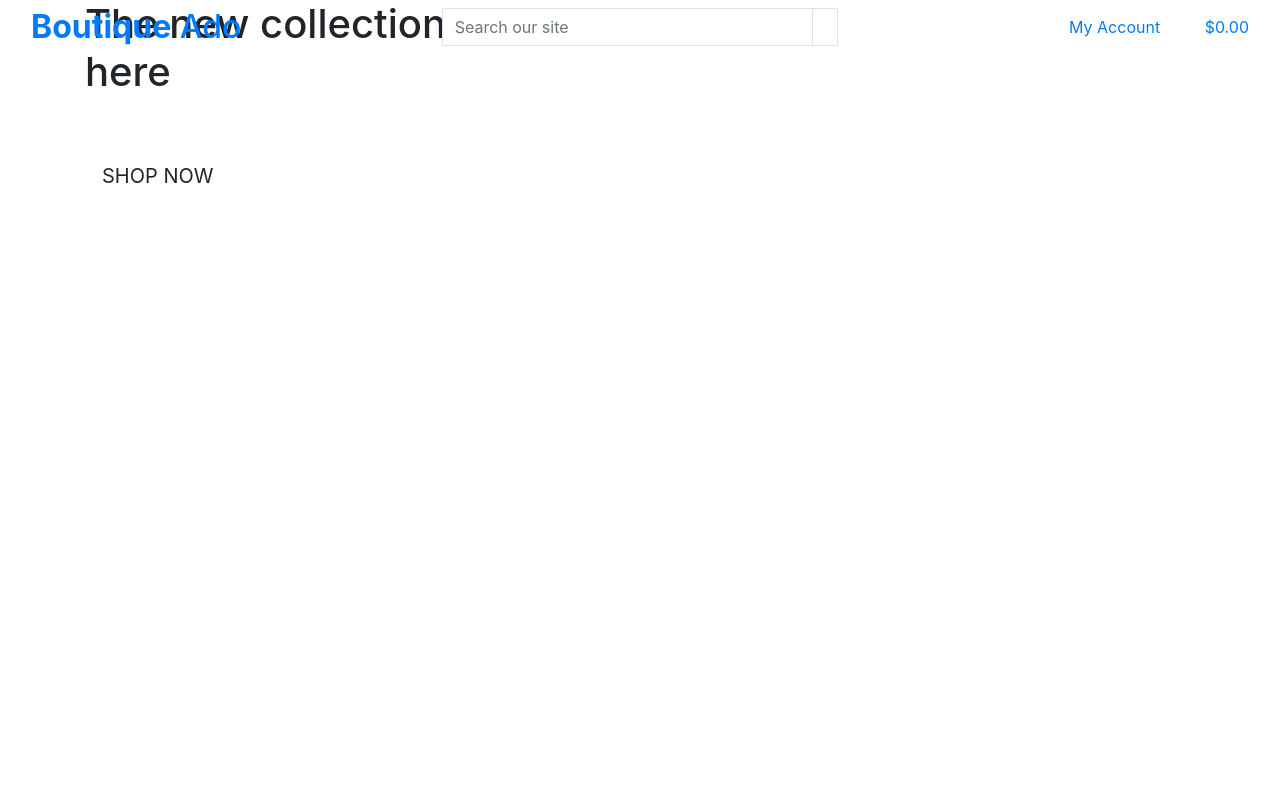
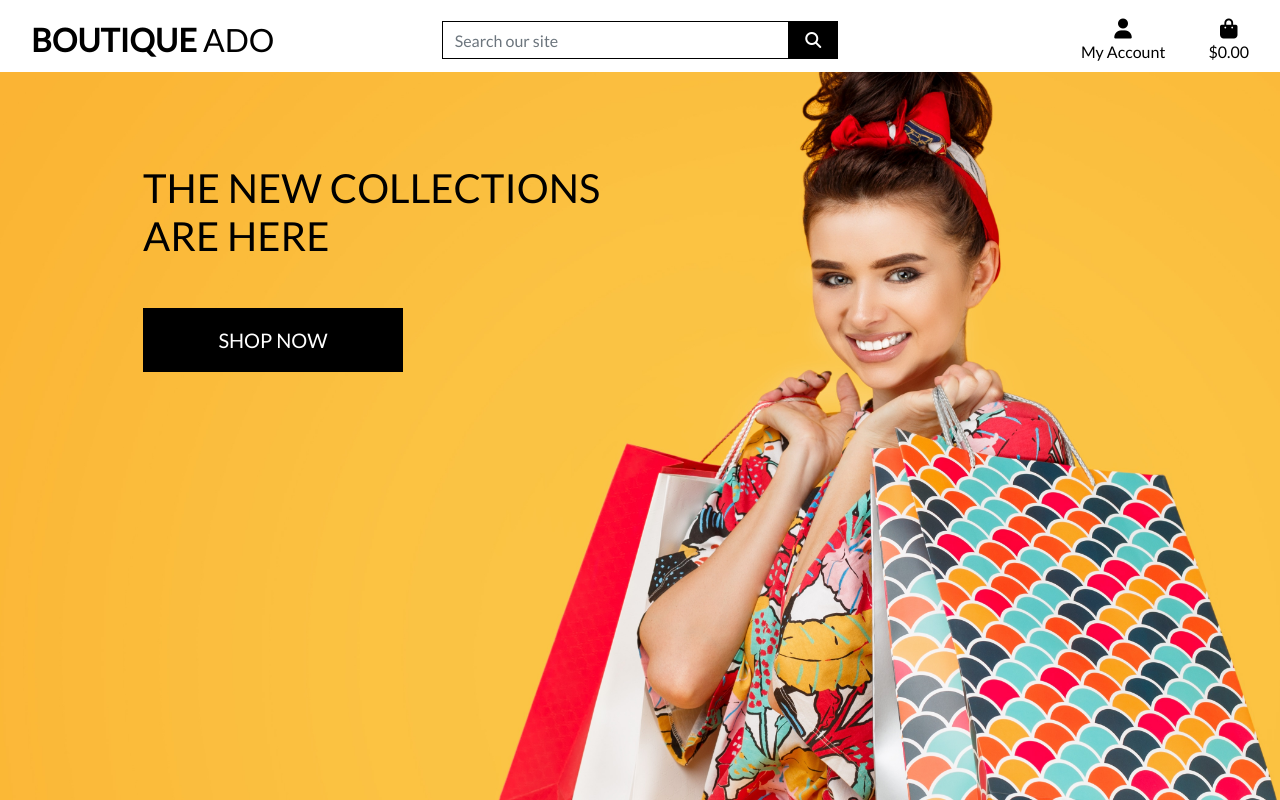
Before and after one commit to Tom-Nagy/boutique-ado, a Django app: page / in a window 1280 px wide. Run offline with Django 3.2, Linux system fonts and the light colour scheme; some libraries are stand-ins or nearby versions.

Commit message:
Complete homepage header and css

```diff
--- a/boutique_ado/settings.py
+++ b/boutique_ado/settings.py
@@ -148,6 +148,10 @@ USE_TZ = True
 # https://docs.djangoproject.com/en/3.2/howto/static-files/
 
 STATIC_URL = '/static/'
+STATICFILES_DIRS = (os.path.join(BASE_DIR, 'static'),)
+
+MEDIA_URL = '/media/'
+MEDIA_ROOT = os.path.join(BASE_DIR, 'media')
 
 # Default primary key field type
 # https://docs.djangoproject.com/en/3.2/ref/settings/#default-auto-field
--- a/boutique_ado/urls.py
+++ b/boutique_ado/urls.py
@@ -15,9 +15,11 @@ Including another URLconf
 """
 from django.contrib import admin
 from django.urls import path, include
+from django.conf import settings
+from django.conf.urls.static import static
 
 urlpatterns = [
     path('admin/', admin.site.urls),
     path('accounts/', include('allauth.urls')),
     path('', include('home.urls')),
-]
+] + static(settings.MEDIA_URL, document_root=settings.MEDIA_ROOT)
--- a/home/templates/home/index.html
+++ b/home/templates/home/index.html
@@ -2,7 +2,7 @@
 {% load static %}
 
 {% block page_header %}
-    <div class="conatainer header-container">
+    <div class="container header-container">
         <div class="row">
             <div class="col"></div>
         </div>
--- /dev/null
+++ b/static/css/base.css
@@ -0,0 +1,81 @@
+html {
+    height: 100%;
+}
+
+body {
+    background: url('/media/homepage_background_cropped.jpg') no-repeat center center fixed;
+    background-size: cover;
+    height: calc(100vh - 164px);
+    color: #555;
+    font-family: 'Lato', sans-serif;
+}
+
+/* from Bulma */
+.icon {
+    align-items: center;
+    display: inline-flex;
+    justify-content: center;
+    height: 1.5rem;
+    width: 1.5rem;
+}
+
+.logo-font {
+    text-transform: uppercase;
+}
+
+.main-logo-link {
+    width: fit-content; /* take as much space as the text require and no more  */
+}
+
+.shop-now-button {
+    background: black;
+    color: white;
+    min-width: 260px;
+}
+
+.btn-black {
+    background: black;
+    color: white;
+}
+
+.shop-now-button:hover,
+.shop-now-button:active,
+.shop-now-button:focus,
+.btn-black:hover,
+.btn-black:active,
+.btn-black:focus {
+    background: #222;
+    color: white;
+}
+
+.text-black {
+    color: #000 !important;
+}
+
+.border-black {
+    border: 1px solid black !important;
+}
+
+/* -------------------------------- Media Queries */
+
+/* Slightly larger container on xl screens */
+@media (min-width: 1200px) {
+    .container {
+        max-width: 80%;
+    }
+}
+
+/* fixed top navbar only on medium and up */
+@media (min-width: 992px) {
+    .fixed-top-desktop-only {
+        position: fixed;
+        top: 0;
+        right: 0;
+        left: 0;
+        z-index: 1030;
+    }
+
+    .header-container {
+        padding-top: 164px;
+    }
+}
--- a/templates/base.html
+++ b/templates/base.html
@@ -17,6 +17,10 @@
   {% block corecss %}
     <link rel="stylesheet" href="https://stackpath.bootstrapcdn.com/bootstrap/4.4.1/css/bootstrap.min.css"
       integrity="sha384-Vkoo8x4CGsO3+Hhxv8T/Q5PaXtkKtu6ug5TOeNV6gBiFeWPGFN9MuhOf23Q9Ifjh" crossorigin="anonymous">
+      <link rel="preconnect" href="https://fonts.googleapis.com">
+      <link rel="preconnect" href="https://fonts.gstatic.com" crossorigin>
+      <link href="https://fonts.googleapis.com/css2?family=Lato&display=swap" rel="stylesheet">
+      <link rel="stylesheet" href="{% static 'css/base.css' %}">
   {% endblock %}
 
   {% block extra_css %}
@@ -24,6 +28,7 @@
 
   {% block corejs %}
     <!-- Put the script at the top but we might want to change that ??? ;) !!!!!!!!!!!!!!!!!!!! -->
+    <script src="https://kit.fontawesome.com/a5ee39e432.js" crossorigin="anonymous"></script>
     <script src="https://code.jquery.com/jquery-3.4.1.slim.min.js"
       integrity="sha384-J6qa4849blE2+poT4WnyKhv5vZF5SrPo0iEjwBvKU7imGFAV0wwj1yYfoRSJoZ+n" crossorigin="anonymous">
     </script>
@@ -43,7 +48,7 @@
 
 <body>
   <header class="container-fluid fixed-top">
-    <div class="row">
+    <div id="topnav" class="row bg-white pt-lg-2 d-none d-lg-flex">
 
       <!-- logo -->
       <div class="col-12 col-lg-4 my-auto py-1 py-lg-0 text-center text-lg-left">
```
Also changed, not shown: media/homepage_background_cropped.jpg (added), media/noimage.png (added).
